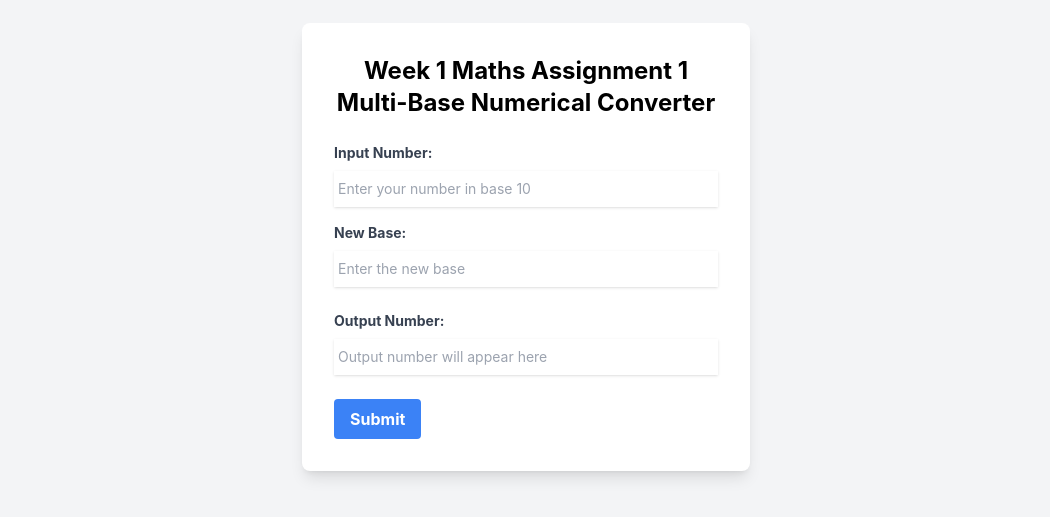
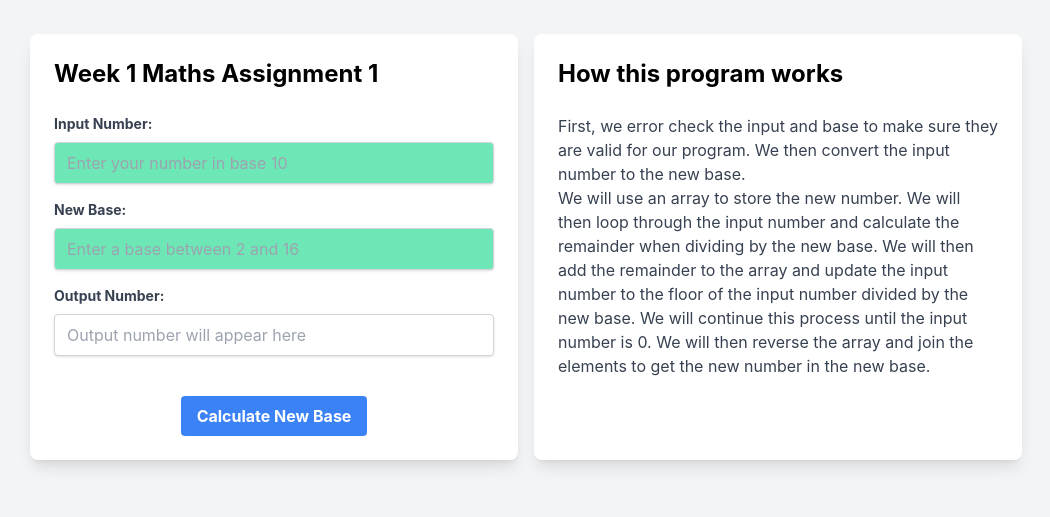
Before and after one commit to Exochos/Pupdog-Studio, a Next.js app: page /maths/week1 in a window 1280 px wide. Shown: the part 153-670 px from the top of the page, without its empty margins (114-1164 px from the left). Built offline with nearby package versions, Linux system fonts and the light colour scheme.

Commit message:
Update page.tsx
Added Discrete maths week 1 assignement

```diff
--- a/app/maths/week1/page.tsx
+++ b/app/maths/week1/page.tsx
@@ -1,86 +1,173 @@
 "use client"
 
-// app/maths/week1/page.tsx
-
-import React from "react"
+import { parse } from "path"
+import React, { useEffect, useState } from "react"
 
 const Week1Page: React.FC = () => {
+  const errorMessages = {
+    number: "Please enter a number",
+    base: "Please enter a new base",
+    validNumber: "Please enter a valid number",
+    validBase: "Base must be between 2 and 16",
+    noNegative: "Please enter a positive number",
+  }
+
+  const [errorMessage, setErrorMessage] = useState<string>("")
+  const [inputValue, setInputValue] = useState<string>("")
+  const [baseValue, setBaseValue] = useState<string>("")
+
+  useEffect(() => {
+    // Focus on the input field when the page first loads
+    const inputNumber = document.getElementById("inputNumber") as HTMLInputElement
+    if (inputNumber) {
+      inputNumber.focus()
+    }
+  }, [])
+
+  // Handle input change
+  const handleInputChange = (event: React.ChangeEvent<HTMLInputElement>) => {
+    setInputValue(event.target.value)
+    validateInputs(event.target.value, baseValue)
+  }
+
+  // Handle base change
+  const handleBaseChange = (event: React.ChangeEvent<HTMLInputElement>) => {
+    setBaseValue(event.target.value)
+    validateInputs(inputValue, event.target.value)
+  }
+
+  const handleBlur = () => {
+    validateInputs(inputValue, baseValue)
+  }
+
+  const validateInputs = (inputNumber: string, base: string) => {
+    if (inputNumber === "") {
+      setErrorMessage(errorMessages.number)
+    } else if (base === "") {
+      setErrorMessage(errorMessages.base)
+    } else if (isNaN(parseInt(inputNumber, 10))) {
+      setErrorMessage(errorMessages.validNumber)
+    } else if (parseInt(inputNumber, 10) < 0) {
+      setErrorMessage(errorMessages.noNegative)
+    } else if (parseInt(base, 10) < 2 || parseInt(base, 10) > 16) {
+      setErrorMessage(errorMessages.validBase)
+    } else if (Number.isNaN(parseInt(base, 10))) {
+      setErrorMessage(errorMessages.validBase)
+    } else {
+      setErrorMessage("")
+    }
+  }
+
   const calculate = () => {
-    const inputNumber = document.getElementById("inputNumber") as HTMLInputElement
-    const base = document.getElementById("base") as HTMLInputElement
-    const outputNumber = document.getElementById("outputNumber") as HTMLInputElement
+    const number = parseInt(inputValue, 10)
+    const newBase = parseInt(baseValue, 10)
 
-    if (!inputNumber || !base || !outputNumber) {
+    // Validate the inputs
+    if (isNaN(number) || isNaN(newBase) || newBase < 2 || newBase > 16 || number < 0) {
+      validateInputs(inputValue, baseValue)
       return
     }
 
-    const input = parseInt(inputNumber.value)
-    const newBase = parseInt(base.value)
+    // Convert the number to the new base
+    const newNumber = []
+    let currentNumber = number
+    let remainder = 0
 
-    if (isNaN(input) || isNaN(newBase)) {
-      outputNumber.value = "Invalid input"
-      return
+    while (currentNumber > 0) {
+      remainder = currentNumber % newBase
+      newNumber.push(remainder.toString(newBase))
+      currentNumber = Math.floor(currentNumber / newBase)
     }
 
-    if (newBase < 2 || newBase > 36) {
-      outputNumber.value = "Base must be between 2 and 36"
-      return
+    if (newNumber.length === 0) {
+      newNumber.push("0")
     }
 
-    outputNumber.value = input.toString(newBase)
+    const output = newNumber.reverse().join("")
+    const outputNumber = document.getElementById("outputNumber") as HTMLInputElement
+    if (outputNumber) {
+      outputNumber.value = output
+    }
   }
 
   return (
     <div className="flex min-h-screen items-center justify-center bg-gray-100">
-      <div className="w-full max-w-md rounded-lg bg-white p-8 shadow-lg">
-        <h1 className="mb-6 text-center text-2xl font-bold text-black">
-          Week 1 Maths Assignment 1<br /> Multi-Base Numerical Converter
-        </h1>
+      <div className="mx-auto max-w-screen-lg p-4">
+        <div className="flex flex-col gap-4 md:flex-row">
+          <div className="flex-1 rounded-lg bg-white p-6 shadow-lg">
+            <h3 className="mb-6 text-2xl font-bold text-black">Week 1 Maths Assignment 1</h3>
             <form>
               <div className="mb-4">
-            <label className="mb-2 block text-sm font-bold text-gray-700" htmlFor="name">
+                <label className="mb-2 block text-sm font-bold text-gray-700" htmlFor="inputNumber">
                   Input Number:
                 </label>
                 <input
-              className="block w-full flex-1 border-0 bg-transparent py-1.5 pl-1 text-gray-900 shadow placeholder:text-gray-400 focus:ring-0 sm:text-sm sm:leading-6"
+                  className="focus:shadow-outline block w-full flex-1 rounded border border-gray-300 bg-emerald-300 px-3 py-2 text-black shadow focus:outline-none"
                   id="inputNumber"
                   type="text"
+                  value={inputValue}
+                  onChange={handleInputChange}
+                  onBlur={handleBlur}
                   placeholder="Enter your number in base 10"
                 />
               </div>
-          <div className="mb-6">
+              <div className="mb-4">
                 <label className="mb-2 block text-sm font-bold text-gray-700" htmlFor="base">
                   New Base:
                 </label>
                 <input
-              className="block w-full flex-1 border-0 bg-transparent py-1.5 pl-1 text-gray-900 shadow placeholder:text-gray-400 focus:ring-0 sm:text-sm sm:leading-6"
+                  className="focus:shadow-outline block w-full flex-1 rounded border border-gray-300 bg-emerald-300 px-3 py-2 text-black shadow focus:outline-none"
                   id="base"
                   type="text"
-              placeholder="Enter the new base"
+                  value={baseValue}
+                  onChange={handleBaseChange}
+                  onBlur={handleBlur}
+                  placeholder="Enter a base between 2 and 16"
                 />
               </div>
               <div className="mb-6">
-            <label className="mb-2 block text-sm font-bold text-gray-700" htmlFor="message">
+                <label className="mb-2 block text-sm font-bold text-gray-700" htmlFor="outputNumber">
                   Output Number:
                 </label>
                 <input
-              className="block w-full flex-1 border-0 bg-transparent py-1.5 pl-1 text-gray-900 shadow placeholder:text-gray-400 focus:ring-0 sm:text-sm sm:leading-6"
+                  className="focus:shadow-outline block w-full flex-1 rounded border border-gray-300 bg-white px-3 py-2 text-black shadow focus:outline-none"
                   id="outputNumber"
                   type="text"
                   placeholder="Output number will appear here"
                   readOnly
                 />
               </div>
-          <div className="flex items-center justify-between">
+              <div className="mb-4 flex items-center justify-center">
+                <p id="error" className="text-m text-center italic text-red-500">
+                  {errorMessage}
+                </p>
+              </div>
+              <div className="flex items-center justify-center">
                 <button
                   className="focus:shadow-outline rounded bg-blue-500 px-4 py-2 font-bold text-white hover:bg-blue-700 focus:outline-none"
                   type="button"
                   onClick={calculate}
                 >
-              Submit
+                  Calculate New Base
                 </button>
               </div>
             </form>
+          </div>
+          <div className="flex-1 rounded-lg bg-white p-6 shadow-lg">
+            <h3 className="mb-6 text-2xl font-bold text-black">How this program works</h3>
+            <p className="text-gray-700">
+              First, we error check the input and base to make sure they are valid for our program. We then convert the
+              input number to the new base.
+              <br />
+              We will use an array to store the new number. We will then loop through the input number and calculate the
+              remainder when dividing by the new base. We will then add the remainder to the array and update the input
+              number to the floor of the input number divided by the new base. We will continue this process until the
+              input number is 0. We will then reverse the array and join the elements to get the new number in the new
+              base.
+              <br />
+            </p>
+          </div>
+        </div>
       </div>
     </div>
   )
```
Lines whose indentation alone changed are shown as unchanged.
